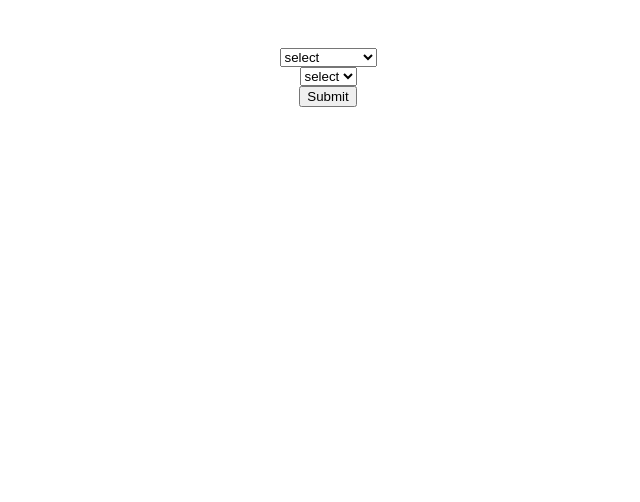
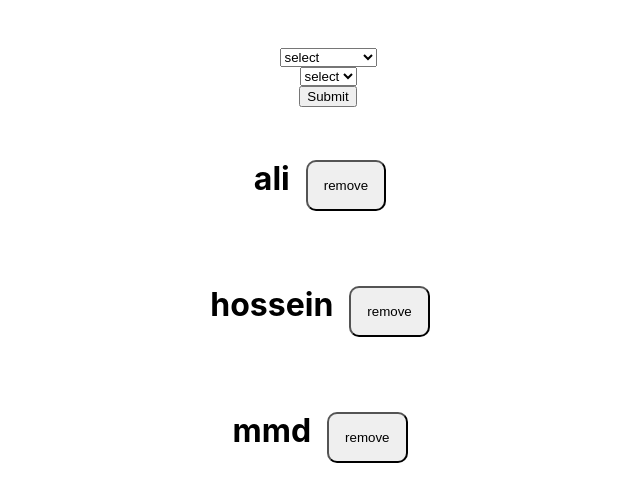
Before and after one commit to hossein-ansari/practice, a React (Create React App) app: page / in a window 1280 px wide. Shown: the top 502 px of the page, without its empty margins (312-952 px from the left). Built offline with nearby package versions, Linux system fonts and the light colour scheme.

Commit message:
add some users to project

```diff
--- a/src/App.js
+++ b/src/App.js
@@ -10,7 +10,11 @@ class App extends Component {
         unitedStates: ["chicago", "Los Angeles", "san diego"],
         canada: ["Toronto", "Vancouver", "Montreal"],
       },
-      users: [{ id: 0 ,name: "ali" }, {id: 1, name: "hossein" }, {id: 2, name: "mmd" }],
+      users: [
+        { id: 0, name: "ali" },
+        { id: 1, name: "hossein" },
+        { id: 2, name: "mmd" },
+      ],
       countrySelected: "",
       citiesData: [],
     };
@@ -55,9 +59,9 @@ class App extends Component {
             <input type="submit" />
           </form>
         </div>
-          {this.state.users.map(user => {
-            <Carts key={user.id} onRemove={this.removeHandler}></Carts>;
-          })}
+        {this.state.users.map((user) => (
+          <Carts key={user.id}{...user} onRemove={this.removeHandler} />
+        ))}
       </div>
     );
   }
--- a/src/Carts.js
+++ b/src/Carts.js
@@ -1,14 +1,14 @@
 
 import "./Carts.css";
-import React, { Component } from 'react'
+import React from 'react'
 
-export default class Carts extends Component {
-  removeHandler(id){
-    console.log(id);
+export default class Carts extends React.Component {
+  removeBtn(id){
+    this.props.onRemove(id)
   }
   render() {
     return (
-      <div ><button onClick={this.removeHandler.bind(this,this.props.id)}>remove</button></div>
+      <h1>{this.props.name}<button onClick={this.removeBtn.bind(this,this.props.id)}>remove</button></h1>
     )
   }
 }
```
